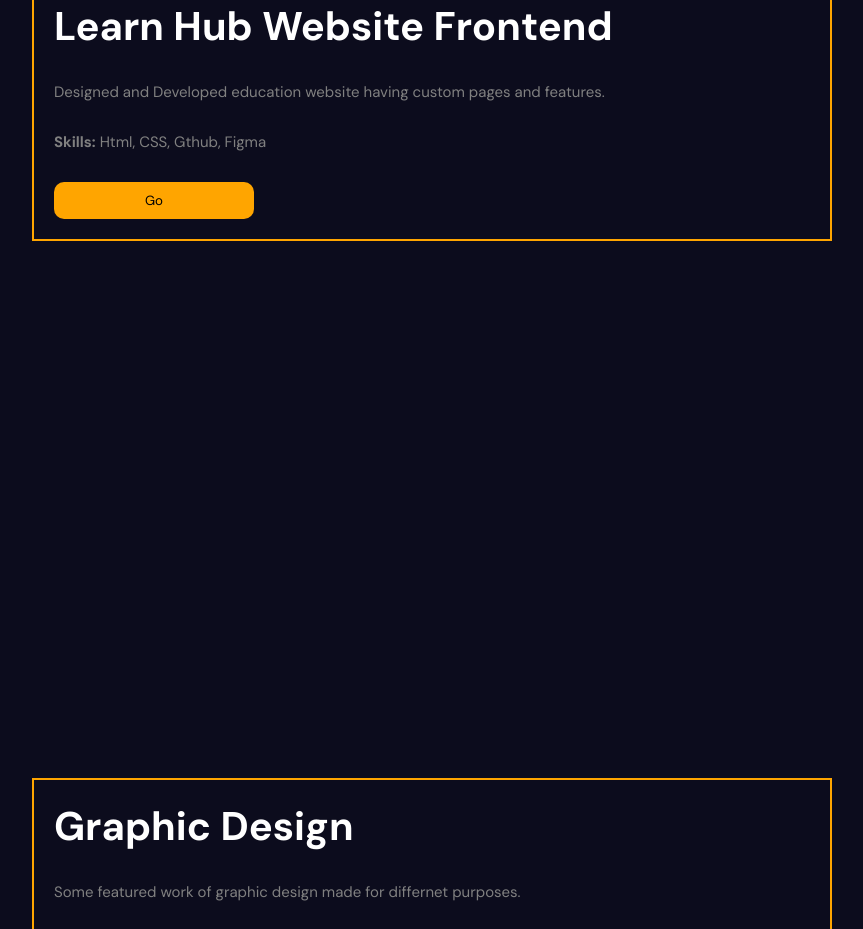
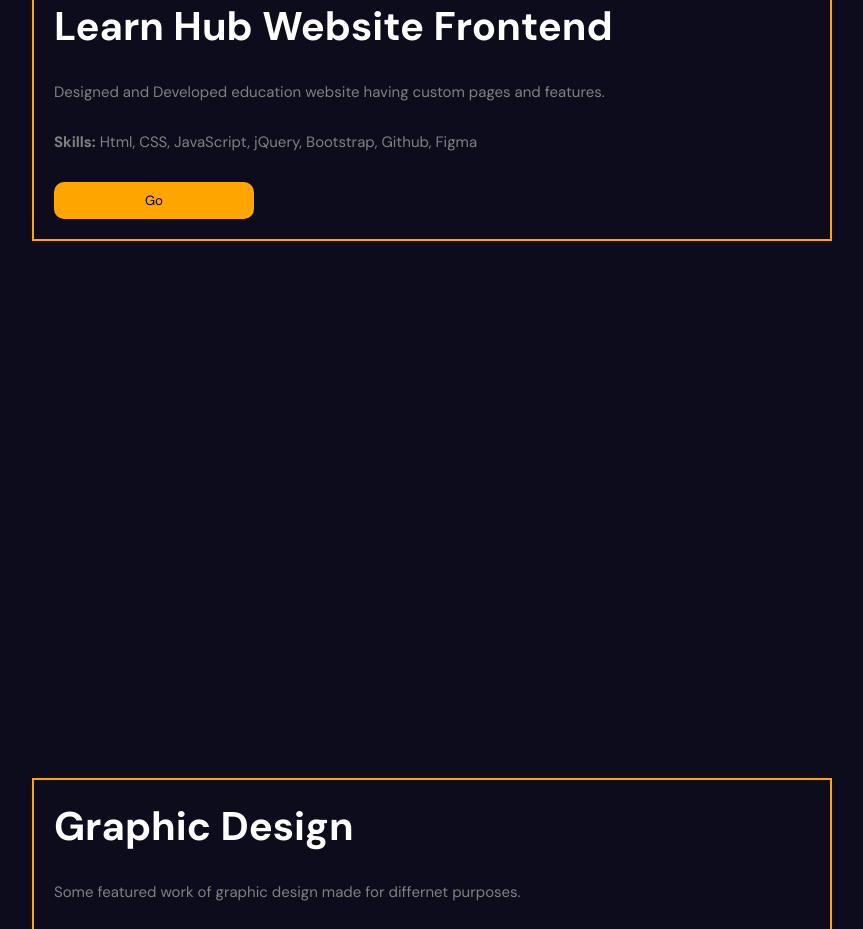
Before and after one commit to shazib24sr/portfolio, a React (Vite) app: page / in a window 1280 px wide. Shown: the part 5280-6209 px from the top of the page, without its empty margins (208-1071 px from the left). Built offline with nearby package versions, Linux system fonts and the light colour scheme.

Commit message:
Update Portfolio.jsx

```diff
--- a/src/components/portfolio/Portfolio.jsx
+++ b/src/components/portfolio/Portfolio.jsx
@@ -21,7 +21,7 @@ const items = [
         id: 3,
         title: "Learn Hub Website Frontend",
         desc: "Designed and Developed education website having custom pages and features.",
-        skills: "Html, CSS, Gthub, Figma",
+        skills: "Html, CSS, JavaScript, jQuery, Bootstrap, Github, Figma",
         link: "https://shazib24sr.github.io/learnHub/"
     },
     {
```
